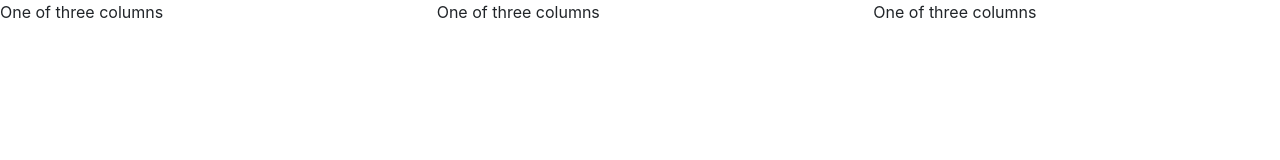
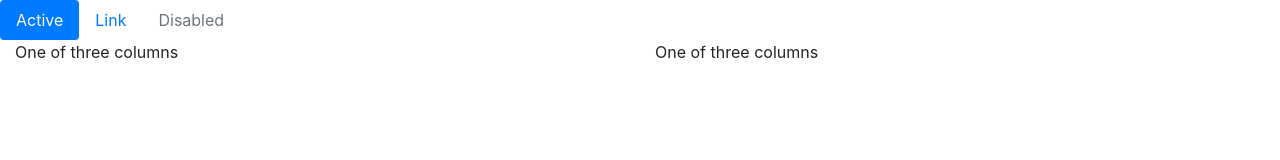
Before and after one commit to FabioMaldonado02/Colab-Practice-, a plain HTML site: page index.html in a window 1280 px wide. Drawn offline with nearby package versions, Linux system fonts and the light colour scheme.

Commit message:
added columns and nav bar

```diff
--- a/Style/style.css
+++ b/Style/style.css
@@ -0,0 +1,6 @@
+.selector-for-some-widget {
+    box-sizing: content-box;
+  }
+.container {
+  display: flex;
+}
--- a/index.html
+++ b/index.html
@@ -8,14 +8,23 @@
   <link rel="stylesheet" href="https://stackpath.bootstrapcdn.com/bootstrap/4.3.1/css/bootstrap.min.css" integrity="sha384-ggOyR0iXCbMQv3Xipma34MD+dH/1fQ784/j6cY/iJTQUOhcWr7x9JvoRxT2MZw1T" crossorigin="anonymous">
   <link rel="stylesheet" href="Style/style.css">
 
-    <title>Document</title>
+    <title>Collab Practice</title>
 </head>
 <body>
-    <div class="container-sm">
+  <ul class="nav nav-pills">
+    <li class="nav-item">
+      <a class="nav-link active" href="#!">Active</a>
+    </li>
+    <li class="nav-item">
+      <a class="nav-link" href="#!">Link</a>
+    </li>
+    <li class="nav-item">
+      <a class="nav-link disabled" href="#!">Disabled</a>
+    </li>
+  </ul>
+
+    <div class="container-fluid">
         <div class="row">
-          <div class="col-sm">
-            One of three columns
-          </div>
           <div class="col-sm">
             One of three columns
           </div>
```
